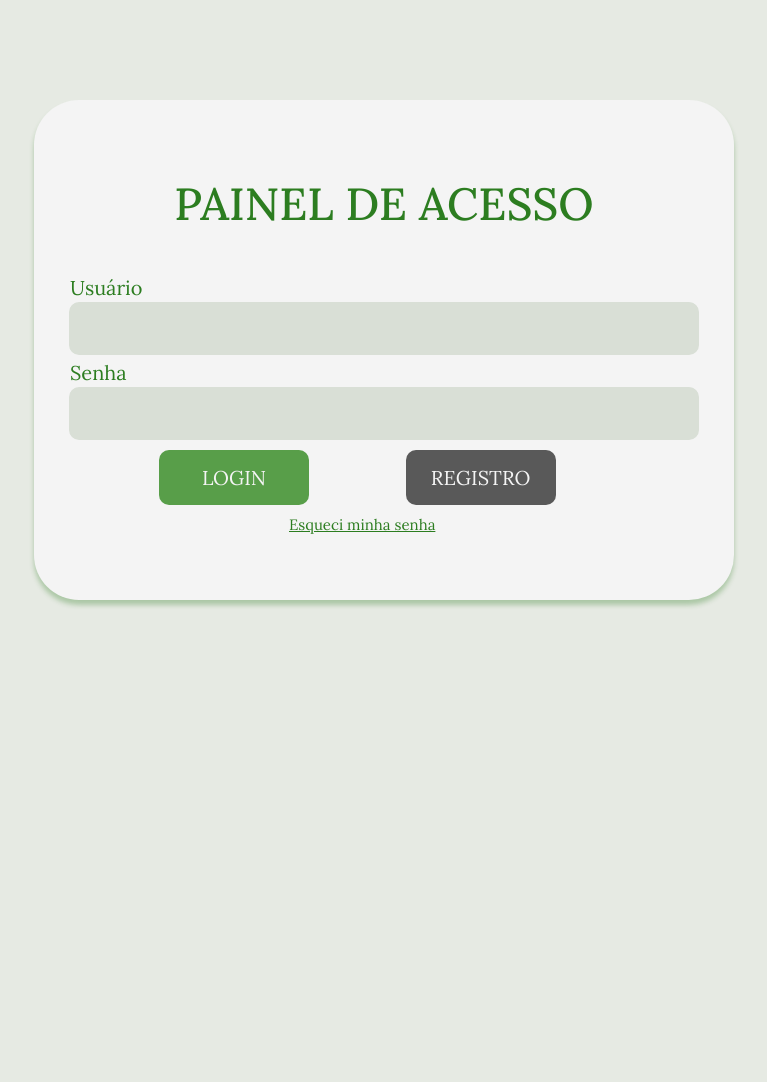
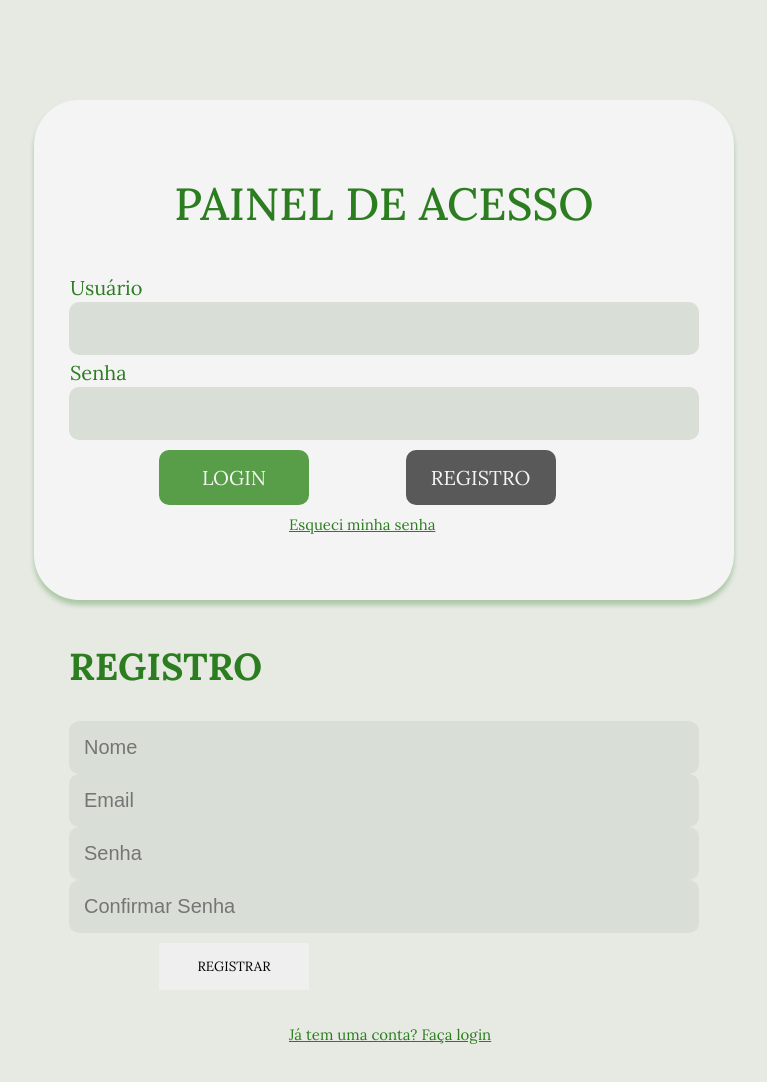
Before and after one commit to H1GTH/paineldelogin, a plain HTML site: page index.html in a window 1280 px wide. Shown: the whole page, without its empty margins (256-1023 px from the left). Before the commit the page ends 800 px from the top, so only its background shows below. Drawn offline with Linux system fonts and the light colour scheme; a web font is replaced by a local one.

Commit message:
Update index.html

```diff
--- a/index.html
+++ b/index.html
@@ -15,17 +15,29 @@
 
     <form action="#" method="POST" id="formulario">
         <label for="usuario">Usuário</label>
-        <input type="text" id="user" name="user" required>
+        <input class="input_login_painel" type="text" id="user" name="user" required>
 
         <label for="senha">Senha</label>
-        <input type="password" id="password" name="password" required>
+        <input class="input_senha_painel" type="password" id="password" name="password" required>
 
         <button type="submit" id="b-login">LOGIN</button>
         <button type="submit" id="b-registro">REGISTRO</button>
-        <a href="#">Esqueci minha senha</a>
+        <a href="#" id="esqueci_senha">Esqueci minha senha</a>
     </form>
 
 </div>
 
+<div class="flip-card-back">
+    <form id="register-form">
+        <h2>REGISTRO</h2>
+        <input class="input_reg_nome" type="text" placeholder="Nome" required><br>
+        <input class="input_reg_email" type="email" placeholder="Email" required><br>
+        <input class="input_reg_senha" type="password" placeholder="Senha" required><br>
+        <input class="input_reg_confsenha" type="password" placeholder="Confirmar Senha" required><br>
+        <button class="button_reg" type="submit">REGISTRAR</button>
+        <p><a href="#" id="show-login">Já tem uma conta? Faça login</a></p>
+    </form>
+</div>
+
 </body>
 </html>
```
